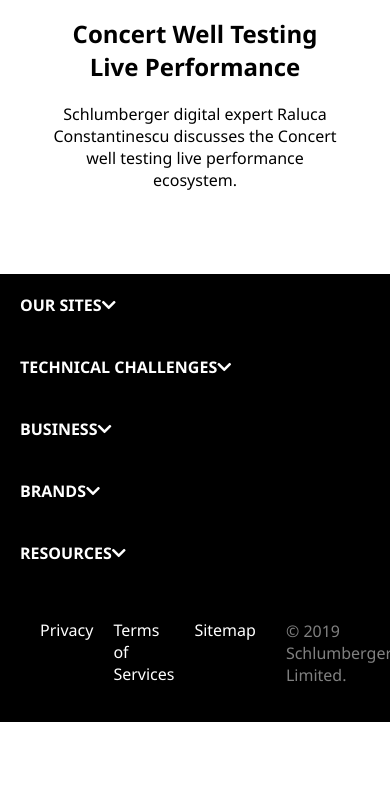
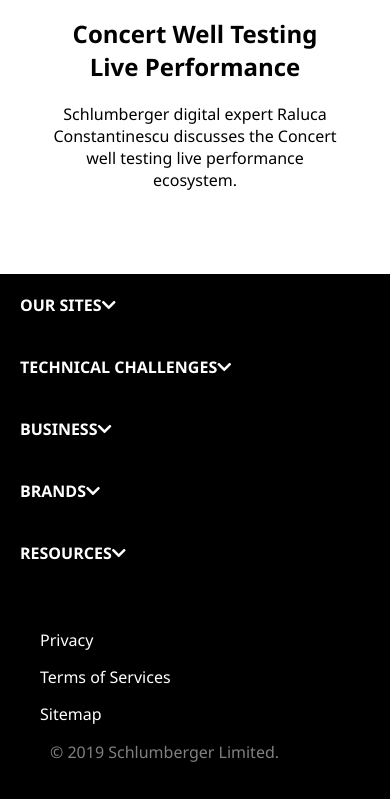
Before and after one commit to Ritvyk/SLBSiteCloneClientProject, a plain HTML site: page index.html in a window 390 px wide. Shown: the part 11010-11809 px from the top of the page. Before the commit the page ends 11732 px from the top, so only its background shows below. Drawn offline with Linux system fonts and the light colour scheme.

Commit message:
minimal changes

```diff
--- a/css/breakpoints.css
+++ b/css/breakpoints.css
@@ -140,6 +140,10 @@ i{
   .showcase-content{
     font-size: 10px;
   }
+  .footer-section{
+    display: grid;
+
+  }
   .search-block input{
     width: 80%;
   }
```
